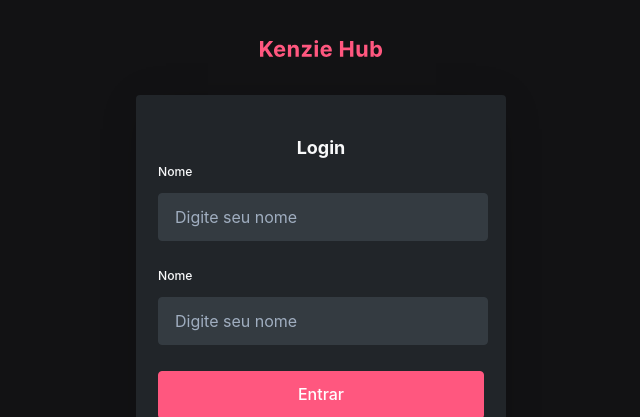
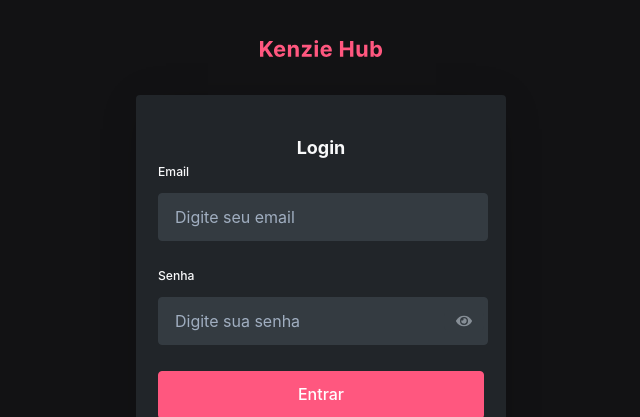
Before and after one commit to 2victor2/kenzie-hub, a React (Create React App) app: page / in a window 1280 px wide. Shown: the top 417 px of the page, without its empty margins (319-959 px from the left). Built offline with nearby package versions, Linux system fonts and the light colour scheme; the HTML template or start-up script is replaced by a standard one.

Commit message:
feat: hidden/show password on login

```diff
--- a/src/pages/Login/index.jsx
+++ b/src/pages/Login/index.jsx
@@ -8,22 +8,22 @@
   Text,
   HStack,
   Image,
+  InputGroup,
+  InputRightElement,
 } from "@chakra-ui/react";
 import { useHistory } from "react-router-dom";
+import { FaEye, FaEyeSlash } from "react-icons/fa";
 import Input from "../../components/Input";
 import Logo from "../../images/Logo.svg";
-
+import { useState } from "react";
 
 const Login = () => {
-  const history = useHistory()
+  const history = useHistory();
+  const [show, setShow] = useState(false);
+  const handleClick = () => setShow(!show);
   return (
     <Container maxW="1440px" p={0}>
-      <Flex
-        h="100vh"
-        py={[5, 10]}
-        flexDirection="column"
-        alignItems="center"
-      >
+      <Flex h="100vh" py={[5, 10]} flexDirection="column" alignItems="center">
         <HStack
           justifyContent="center"
           w={["295.83px", "370px"]}
@@ -45,15 +45,36 @@
         >
           <VStack w="100%" h="100%" spacing={1} alignItems="center">
             <Heading
-
               fontWeight="bold"
               fontSize={["0.875rem", "1.125rem"]}
               color="brand.grey0"
             >
               Login
             </Heading>
-            <Input label="Nome" error="" placeholder="Digite seu nome" />
-            <Input label="Nome" error="" placeholder="Digite seu nome" />
+            <Input label="Email" error="" placeholder="Digite seu email" />
+            <InputGroup>
+              <Input
+                label="Senha"
+                error=""
+                placeholder="Digite sua senha"
+                type={show ? "text" : "password"}
+              />
+              <InputRightElement top={["24px", "34px"]} >
+                <Button
+                  variant="black"
+                  bg="brand.grey2"
+                  w={["11.23px", "14px"]}
+                  h={["17.65px", "22px"]}
+                  p={0}
+                  color="brand.grey1"
+                  _hover={{ bg: "brand.grey2" }}
+                  _focus={{ ring:0}}
+                  onClick={handleClick}
+                >
+                  {show ? <FaEyeSlash /> : <FaEye />}
+                </Button>
+              </InputRightElement>
+            </InputGroup>
             <VStack spacing={6} w="100%">
               <Button
                 variant="primary"
@@ -70,10 +91,16 @@
               >
                 Entrar
               </Button>
-            <Text fontSize={["0.600rem", "0.75rem"]} color="brand.grey1" pt="10px">
+              <Text
+                fontSize={["0.600rem", "0.75rem"]}
+                color="brand.grey1"
+                pt="10px"
+              >
                 Ainda não possui uma conta?
               </Text>
-              <Button variant="grey" sx={{
+              <Button
+                variant="grey"
+                sx={{
                   w: "100%",
                   minH: ["38.38px", "48px"],
                   px: "22.3336px",
@@ -82,9 +109,11 @@
                   fontSize: ["0.8rem", "1rem"],
                   fontWeight: 500,
                 }}
-              onClick={() => history.push("/register")}>Cadastre-se!</Button>
+                onClick={() => history.push("/register")}
+              >
+                Cadastre-se!
+              </Button>
             </VStack>
-
           </VStack>
         </FormControl>
       </Flex>
```
Lines whose indentation alone changed are shown as unchanged.
